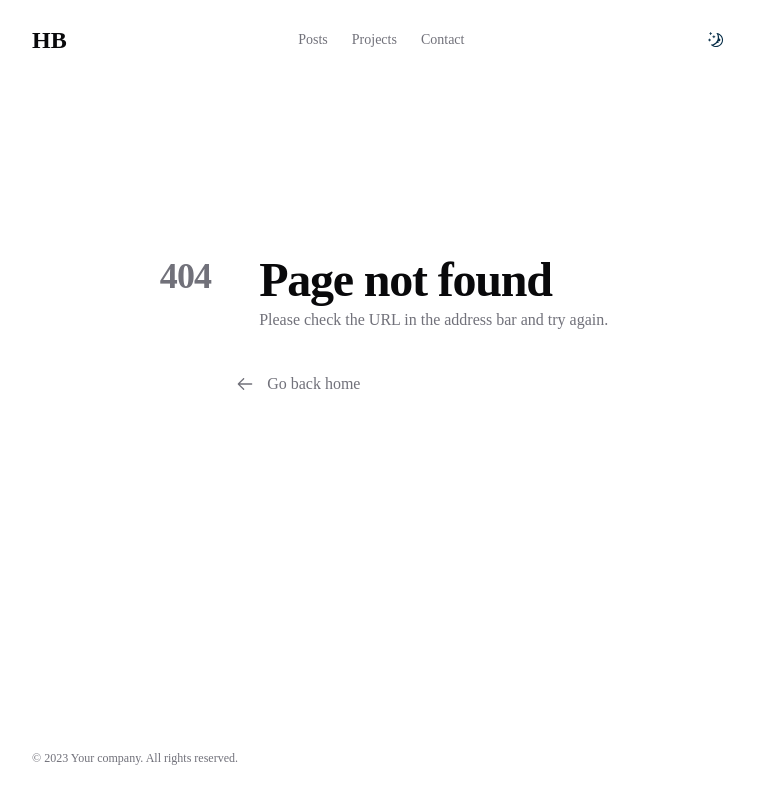
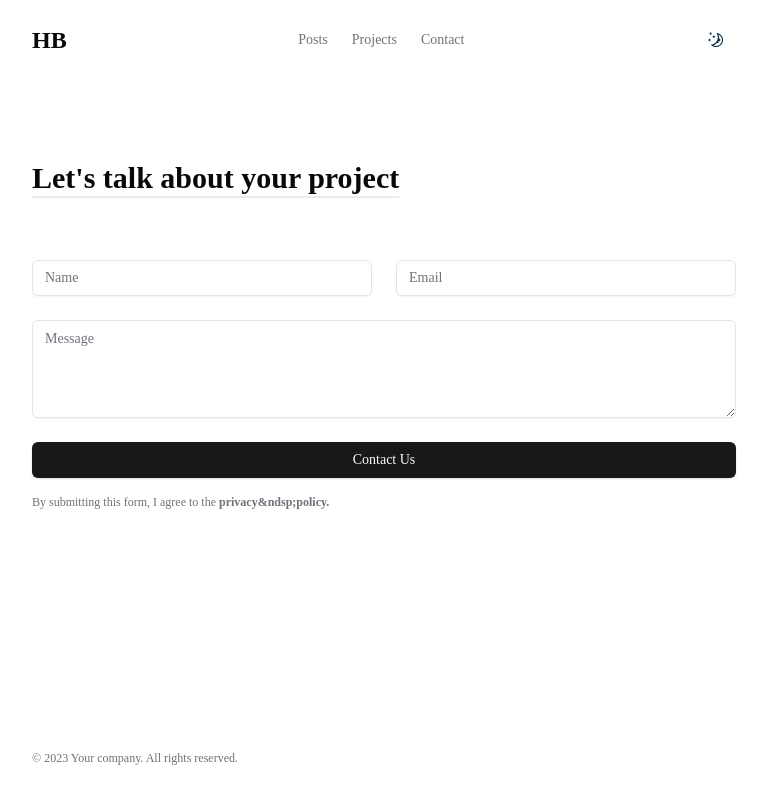
Before and after one commit to tarunJeevan/portfolio, a Next.js app: page /contact in a window 1280 px wide. Before the commit this address had no page. Shown: the whole page, without its empty margins (256-1023 px from the left). Built offline with nearby package versions, Linux system fonts and the light colour scheme.

Commit message:
Adding contact functionality. Needs work

```diff
--- /dev/null
+++ b/app/contact/page.tsx
@@ -0,0 +1,13 @@
+import ContactForm from "@/components/contact-form"
+
+export default function Contact() {
+    return (
+        <section className="pb-24 pt-40">
+            <div className="container max-w-3xl">
+                <h2 className="title">Let&apos;s talk about your project</h2>
+
+                <ContactForm />
+            </div>
+        </section>
+    )
+}
--- /dev/null
+++ b/components/contact-form.tsx
@@ -0,0 +1,120 @@
+'use client'
+
+import Link from "next/link"
+import { SubmitHandler, useForm } from "react-hook-form"
+import { z } from "zod"
+import { zodResolver } from "@hookform/resolvers/zod"
+
+import { ContactFormSchema } from "@/lib/schemas"
+import { sendEmail } from "@/lib/actions"
+
+import { toast } from "sonner"
+import { Button } from "./ui/button"
+import { Input } from "./ui/input"
+import { Textarea } from "./ui/textarea"
+
+type Inputs = z.infer<typeof ContactFormSchema>
+
+export default function ContactForm() {
+    const {
+        register,
+        handleSubmit,
+        reset,
+        formState: { errors, isSubmitting }
+    } = useForm<Inputs>({
+        resolver: zodResolver(ContactFormSchema),
+        defaultValues: {
+            name: '',
+            email: '',
+            message: ''
+        }
+    })
+
+    const processForm: SubmitHandler<Inputs> = async data => {
+        const result = await sendEmail(data)
+
+        if (result?.error) {
+            toast.error('An error ocurred! Please try again.')
+            return
+        }
+
+        toast.success("Message sent successfully!")
+        reset()
+    }
+
+    return (
+        <section className="relative isolate">
+            <form
+                onSubmit={handleSubmit(processForm)}
+                className="mt-16 lg:flex-auto"
+                noValidate
+            >
+                <div className="grid grid-cols-1 gap-6 sm:grid-cols-2">
+                    {/* Name */}
+                    <div>
+                        <Input
+                            id="name"
+                            type="text"
+                            placeholder="Name"
+                            autoComplete="given-name"
+                            {...register('name')}
+                        />
+
+                        {errors.name?.message && (
+                            <p className="ml-1 mt-2 text-sm text-rose-400">
+                                {errors.name.message}
+                            </p>
+                        )}
+                    </div>
+
+                    {/* Email */}
+                    <div>
+                        <Input
+                            id="email"
+                            type="email"
+                            placeholder="Email"
+                            autoComplete="email"
+                            {...register('email')}
+                        />
+
+                        {errors.email?.message && (
+                            <p className="ml-1 mt-2 text-sm text-rose-400">
+                                {errors.email.message}
+                            </p>
+                        )}
+                    </div>
+
+                    {/* Message */}
+                    <div className="sm:col-span-2">
+                        <Textarea
+                            rows={4}
+                            placeholder="Message"
+                            {...register('message')}
+                        />
+
+                        {errors.message?.message && (
+                            <p className="ml-1 mt-2 text-sm text-rose-400">
+                                {errors.message.message}
+                            </p>
+                        )}
+                    </div>
+                </div>
+                <div className="mt-6">
+                    <Button
+                        type="submit"
+                        disabled={isSubmitting}
+                        className="w-full disabled-opacity-full"
+                    >
+                        {isSubmitting ? 'Submitting...' : 'Contact Us'}
+                    </Button>
+                </div>
+                <p className="mt-4 text-xs text-muted-foreground">
+                    By submitting this form, I agree to the{' '}
+                    <Link href='/privacy' className="font-bold">
+                        privacy&ndsp;policy.
+                    </Link>
+                </p>
+            </form>
+        </section>
+    )
+}
--- a/components/providers.tsx
+++ b/components/providers.tsx
@@ -1,11 +1,29 @@
 'use client'
 
 import { ThemeProvider, useTheme } from "next-themes"
+import { Toaster } from "./ui/sonner"
 
 export default function Providers({ children }: { children: React.ReactNode }) {
     return (
-        <ThemeProvider enableSystem attribute="class" defaultTheme="system" disableTransitionOnChange>
+        <ThemeProvider
+            enableSystem
+            attribute="class"
+            defaultTheme="system"
+            disableTransitionOnChange
+        >
             {children}
+            <ToasterProvider />
         </ThemeProvider>
     )
 }
+
+function ToasterProvider() {
+    const { resolvedTheme } = useTheme()
+
+    return (
+        <Toaster
+            position="top-right"
+            theme={resolvedTheme === 'dark' ? 'dark' : 'light'}
+        />
+    )
+}
--- /dev/null
+++ b/components/ui/sonner.tsx
@@ -0,0 +1,31 @@
+"use client"
+
+import { useTheme } from "next-themes"
+import { Toaster as Sonner } from "sonner"
+
+type ToasterProps = React.ComponentProps<typeof Sonner>
+
+const Toaster = ({ ...props }: ToasterProps) => {
+  const { theme = "system" } = useTheme()
+
+  return (
+    <Sonner
+      theme={theme as ToasterProps["theme"]}
+      className="toaster group"
+      toastOptions={{
+        classNames: {
+          toast:
+            "group toast group-[.toaster]:bg-background group-[.toaster]:text-foreground group-[.toaster]:border-border group-[.toaster]:shadow-lg",
+          description: "group-[.toast]:text-muted-foreground",
+          actionButton:
+            "group-[.toast]:bg-primary group-[.toast]:text-primary-foreground",
+          cancelButton:
+            "group-[.toast]:bg-muted group-[.toast]:text-muted-foreground",
+        },
+      }}
+      {...props}
+    />
+  )
+}
+
+export { Toaster }
--- /dev/null
+++ b/components/ui/textarea.tsx
@@ -0,0 +1,24 @@
+import * as React from "react"
+
+import { cn } from "@/lib/utils"
+
+export interface TextareaProps
+  extends React.TextareaHTMLAttributes<HTMLTextAreaElement> {}
+
+const Textarea = React.forwardRef<HTMLTextAreaElement, TextareaProps>(
+  ({ className, ...props }, ref) => {
+    return (
+      <textarea
+        className={cn(
+          "flex min-h-[60px] w-full rounded-md border border-input bg-transparent px-3 py-2 text-sm shadow-sm placeholder:text-muted-foreground focus-visible:outline-none focus-visible:ring-1 focus-visible:ring-ring disabled:cursor-not-allowed disabled:opacity-50",
+          className
+        )}
+        ref={ref}
+        {...props}
+      />
+    )
+  }
+)
+Textarea.displayName = "Textarea"
+
+export { Textarea }
--- /dev/null
+++ b/lib/actions.ts
@@ -0,0 +1,20 @@
+'use server'
+
+import { z } from "zod"
+import { ContactFormSchema } from "./schemas"
+
+type ContactFormInputs = z.infer<typeof ContactFormSchema>
+
+export async function sendEmail(data: ContactFormInputs) {
+    const result = ContactFormSchema.safeParse(data)
+
+    if (result.error)
+        return { error: result.error.format() }
+
+    try {
+        const { name, email, message } = result.data
+        // TODO: Implement emailing with a mailing package. Rewrite as necessary
+    } catch (error) {
+        return { error }
+    }
+}
--- /dev/null
+++ b/lib/schemas.ts
@@ -0,0 +1,13 @@
+import { z } from 'zod'
+
+export const ContactFormSchema = z.object({
+    name: z
+        .string()
+        .min(1, { message: 'Name is required.' })
+        .min(2, { message: 'Must be at least 2 characters.' }),
+    email: z
+        .string()
+        .min(1, { message: 'Email is required.' })
+        .email('Invalid email.'),
+    message: z.string().min(1, { message: 'Message is required.' })
+})
--- a/package.json
+++ b/package.json
@@ -9,6 +9,7 @@
 		"lint": "next lint"
 	},
 	"dependencies": {
+		"@hookform/resolvers": "^3.9.0",
 		"@radix-ui/react-icons": "^1.3.0",
 		"@radix-ui/react-slot": "^1.1.0",
 		"class-variance-authority": "^0.7.0",
@@ -20,9 +21,12 @@
 		"next-themes": "^0.3.0",
 		"react": "^18",
 		"react-dom": "^18",
+		"react-hook-form": "^7.53.0",
+		"sonner": "^1.5.0",
 		"sugar-high": "^0.7.0",
 		"tailwind-merge": "^2.5.2",
-		"tailwindcss-animate": "^1.0.7"
+		"tailwindcss-animate": "^1.0.7",
+		"zod": "^3.23.8"
 	},
 	"devDependencies": {
 		"@types/node": "^20",
```
Also changed, not shown: 1 other file (tests, documents, lock files or other folders).
